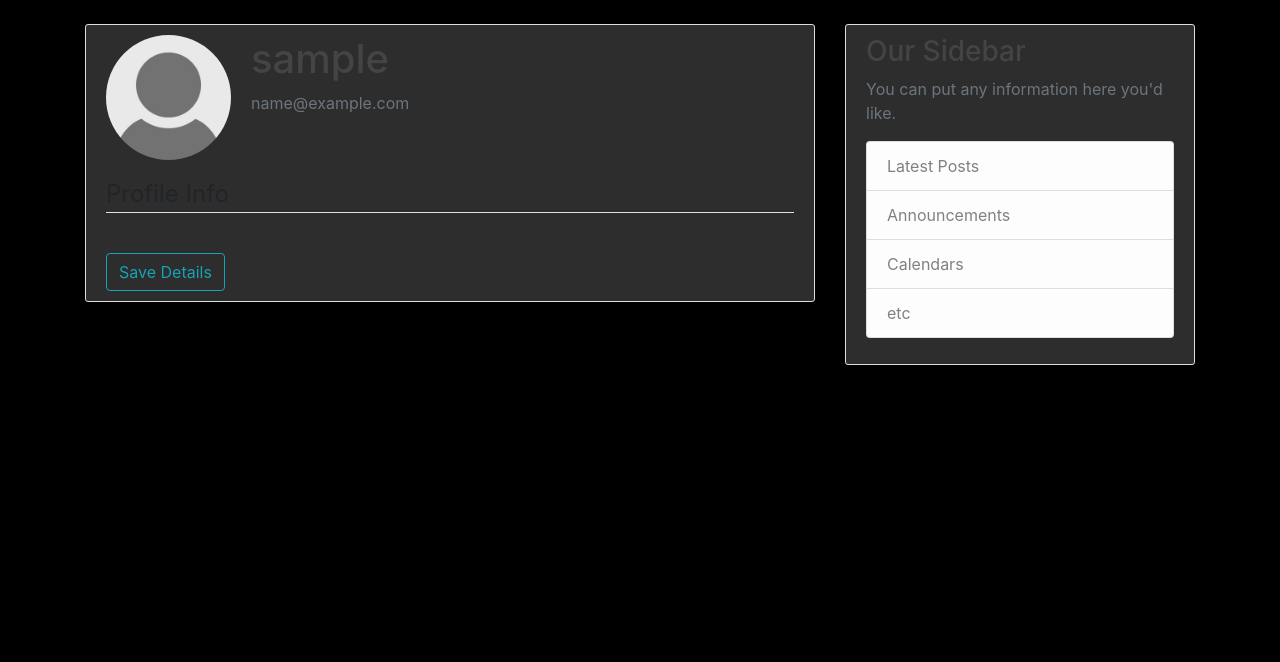
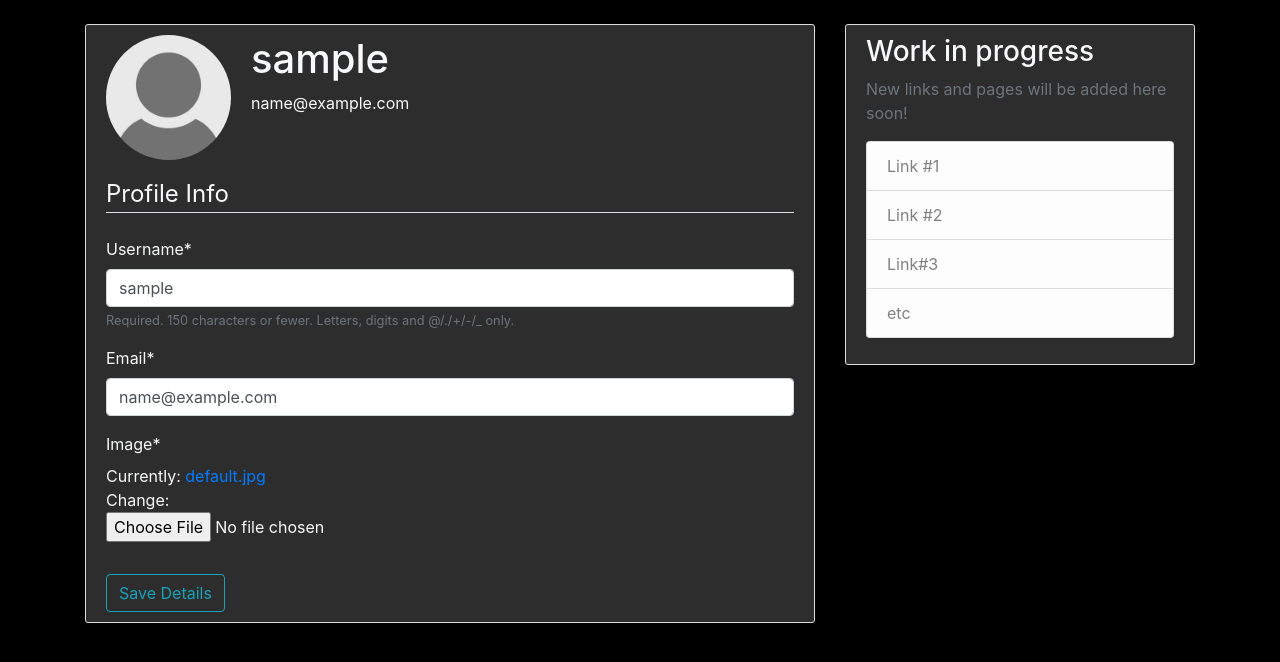
Before and after one commit to sarthak1905/BlogCity, a Django app: page /profile/ in a window 1280 px wide. Shown: the part 56-718 px from the top of the page. Run offline with Django 3.2, Linux system fonts and the light colour scheme; the visitor is signed in with stand-in values (Sample User, id 1); some libraries are stand-ins or nearby versions.

Commit message:
Updated frontend

```diff
--- a/blog/templates/blog/base.html
+++ b/blog/templates/blog/base.html
@@ -59,12 +59,12 @@
           </div>
           <div class="col-md-4">
             <div class="content-section">
-              <h3>Our Sidebar</h3>
-              <p class='text-muted'>You can put any information here you'd like.
+              <h3 class="text-light">Work in progress</h3>
+              <p class='text-muted'>New links and pages will be added here soon!
                 <ul class="list-group">
-                  <li class="list-group-item list-group-item-light">Latest Posts</li>
-                  <li class="list-group-item list-group-item-light">Announcements</li>
-                  <li class="list-group-item list-group-item-light">Calendars</li>
+                  <li class="list-group-item list-group-item-light">Link #1</li>
+                  <li class="list-group-item list-group-item-light">Link #2</li>
+                  <li class="list-group-item list-group-item-light">Link#3</li>
                   <li class="list-group-item list-group-item-light">etc</li>
                 </ul>
               </p>
--- a/blog/templates/blog/home.html
+++ b/blog/templates/blog/home.html
@@ -8,7 +8,7 @@
             <a class="mr-2" href="{% url 'user-posts' post.author.username %}">{{ post.author }}</a>
             <small class="text-muted">{{ post.date_posted|date:"F d, Y" }}</small>
           </div>
-          <h2><a class="article-title text-dark" href="{% url 'post-detail' post.id %}">{{ post.title }}</a></h2>
+          <h2><a class="article-title text-light" href="{% url 'post-detail' post.id %}">{{ post.title }}</a></h2>
           <p class="article-content">{{ post.content }}</p>
         </div>
     </article>
--- a/manage.py
+++ b/manage.py
@@ -5,7 +5,7 @@ import sys
 
 
 def main():
-    os.environ.setdefault('DJANGO_SETTINGS_MODULE', 'django_project.settings')
+    os.environ.setdefault('DJANGO_SETTINGS_MODULE', 'BlogCity.settings')
     try:
         from django.core.management import execute_from_command_line
     except ImportError as exc:
--- a/users/templates/users/login.html
+++ b/users/templates/users/login.html
@@ -1,7 +1,7 @@
 {% extends "blog/base.html" %}
 {% load crispy_forms_tags %}
 {% block content %}
-    <div class="content-section">
+    <div class="content-section text-light">
         <form method="POST">
             {% csrf_token %}
             <fieldset class="form-group">
--- a/users/templates/users/logout.html
+++ b/users/templates/users/logout.html
@@ -1,6 +1,6 @@
 {% extends "blog/base.html" %}
 {% block content %}
-    <h2>You have been logged out</h2>
+    <h2 class="text-light">You have been logged out</h2>
     <div class="border-top pt-3">
         <small class="text-muted">
             <a href="{% url 'login' %}">Login Again</a>
--- a/users/templates/users/profile.html
+++ b/users/templates/users/profile.html
@@ -1,20 +1,20 @@
 {% extends "blog/base.html" %}
 {% load crispy_forms_tags %}
 {% block content %}
-    <div class="content-section">
+    <div class="content-section text-light">
         <div class="media">
             <img class="rounded-circle account-img" src="{{ user.profile.image.url }}">
             <div class="media-body">
-                <h2 class="account-heading">{{ user.username }}</h2>
-                <p class="text-secondary">{{ user.email }}</p>
+                <h2 class="account-heading text-light">{{ user.username }}</h2>
+                <p class="text-secondary text-light">{{ user.email }}</p>
             </div>
         </div>
         <form method="POST" enctype="multipart/form-data">
             {% csrf_token %}
             <fieldset class="form-group">
                 <legend class="border-bottom mb-4">Profile Info</legend>
-                {{ u_form|crispy }}
-                {{ p_form|crispy }}
+                {{ user_form|crispy }}
+                {{ profile_form|crispy }}
             </fieldset>
             <div class="form=group">
                 <button class="btn btn-outline-info" type="submit">Save Details</button>
--- a/users/templates/users/register.html
+++ b/users/templates/users/register.html
@@ -1,7 +1,7 @@
 {% extends "blog/base.html" %}
 {% load crispy_forms_tags %}
 {% block content %}
-    <div class="content-section">
+    <div class="content-section text-light">
         <form method="POST">
             {% csrf_token %}
             <fieldset class="form-group">
```
